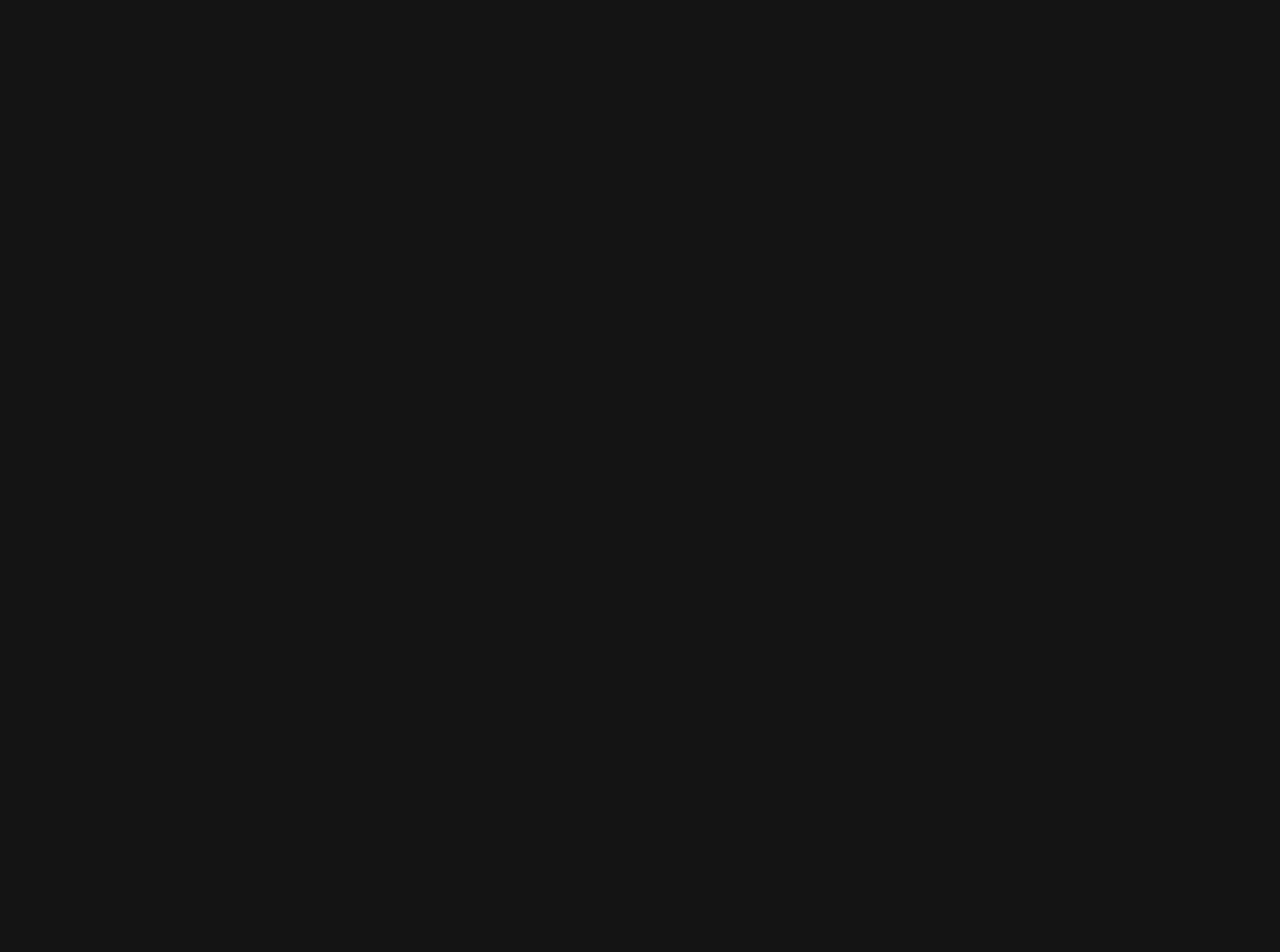
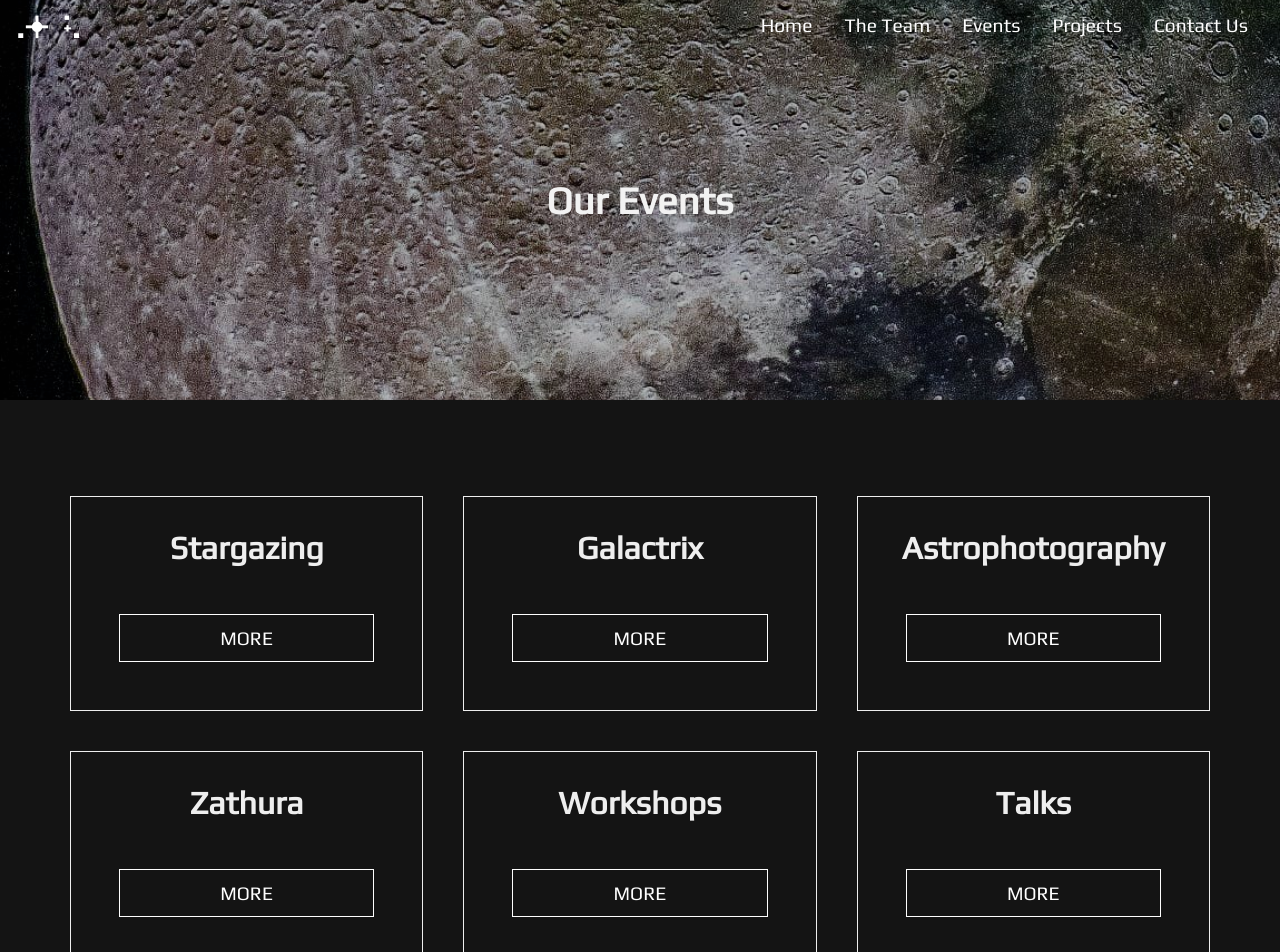
Before and after one commit to adastra-bphc/aa-website, a React (Create React App) app: page /events in a window 1280 px wide. Before the commit this address had no page. Shown: the top 952 px of the page. Before the commit the page ends 800 px from the top, so only its background shows below. Built offline with nearby package versions, Linux system fonts and the light colour scheme.

Commit message:
feat: created events page with layout and css for the same

```diff
--- a/src/App.js
+++ b/src/App.js
@@ -3,6 +3,7 @@ import { Routes, Route } from 'react-router-dom';
 
 import Home from './routes/Home';
 import About from './routes/About';
+import Events from './routes/Events';
 
 function App() {
   return (
@@ -10,6 +11,7 @@ function App() {
       <Routes>
         <Route path="/" element={<Home />} />
         <Route path="/aboutus" element={<About />} />
+        <Route path="/events" element={<Events />} />
       </Routes>
     </>
   );
--- a/src/components/About.js
+++ b/src/components/About.js
@@ -7,15 +7,15 @@ const About = () => {
     <div className='about'>
         <div className='card-container'>
             <div className='card'>
+                <h3>President</h3>
+                <span className='bar'></span>
+                <p className='name'>Atreyi Dasgupta</p>
+                <Link to='/contact' className='btn'>Contact</Link>
+            </div>
+            <div className='card'>
                 <h3>Secretary</h3>
                 <span className='bar'></span>
                 <p className='name'>Divyansh Gangwar</p>
-                <Link to='/contact' className='btn'>Contact</Link>
-            </div>
-            <div className='card'>
-                <h3>President</h3>
-                <span className='bar'></span>
-                <p className='name'>Atreyi Dasgupta</p>
                 <Link to='/contact' className='btn'>Contact</Link>
             </div>
             <div className='card'>
--- /dev/null
+++ b/src/components/Details.js
@@ -0,0 +1,17 @@
+import React, {Component} from 'react'
+import './DetailsStyles.css'
+
+export class Details extends Component {
+    render() {
+        return (
+            <div className="details-img">
+                <div className='headimg'>
+                    <h1>{this.props.heading}</h1>
+                    <p>{this.props.text}</p>
+                </div>
+            </div>
+        )
+    }
+}
+
+export default Details
--- /dev/null
+++ b/src/components/DetailsStyles.css
@@ -0,0 +1,43 @@
+.details-img {
+    background: rgba(0, 0, 0, 0.3);
+    height: 50vh;
+    width: 100%;
+    position: relative;
+    opacity: 0.95;
+}
+
+.details-img:before {
+    content: '';
+    background: url('../assets/details.jpg') no-repeat center center/cover;
+    height: 100%;
+    width: 100%;
+    position: absolute;
+    top: 0;
+    left: 0;
+    z-index: -1;
+}
+
+.details-img .headimg {
+    width: 100%;
+    height: 100%;
+    display: flex;
+    flex-direction: column;
+    justify-content: center;
+    align-items: center;
+}
+
+.details-img h1{
+    font-size: 2.4rem;
+}
+
+.details-img p {
+    font-size: 1.2rem;
+    align-items: center;
+    justify-content: center;
+}
+
+@media screen and (max-width: 648px) {
+    .details-img h1 {
+        font-size: 2rem;
+    }
+}
--- /dev/null
+++ b/src/components/Events.js
@@ -0,0 +1,44 @@
+import React from 'react'
+import {Link} from 'react-router-dom'
+import './EventsStyles.css'
+
+const Events = () => {
+  return (
+    <div className='events'>
+        <div className='card-container'>
+            <div className='card'>
+                <span className='bar'></span>
+                <p className='name'>Stargazing</p>
+                <Link to='/events' className='btn'>More</Link>
+            </div>
+            <div className='card'>
+                <span className='bar'></span>
+                <p className='name'>Galactrix</p>
+                <Link to='/events' className='btn'>More</Link>
+            </div>
+            <div className='card'>
+                <span className='bar'></span>
+                <p className='name'>Astrophotography</p>
+                <Link to='/events' className='btn'>More</Link>
+            </div>
+            <div className='card'>
+                <span className='bar'></span>
+                <p className='name'>Zathura</p>
+                <Link to='/events' className='btn'>More</Link>
+            </div>
+            <div className='card'>
+                <span className='bar'></span>
+                <p className='name'>Workshops</p>
+                <Link to='/events' className='btn'>More</Link>
+            </div>
+            <div className='card'>
+                <span className='bar'></span>
+                <p className='name'>Talks</p>
+                <Link to='/events' className='btn'>More</Link>
+            </div>
+        </div>
+    </div>
+  )
+}
+
+export default Events
--- /dev/null
+++ b/src/components/EventsStyles.css
@@ -0,0 +1,58 @@
+.events{
+    width: 100%;
+    padding: 6rem 1rem;
+    background-color: #141414;
+}
+
+.card-container {
+    max-width: 1140px;
+    margin: auto;
+    display: grid;
+    grid-gap: 40px;
+    grid-template-columns: repeat(3, 1fr);
+}
+
+.card-container .card {
+    border: 1px solid #eee;
+    color: #eee;
+}
+
+.card {
+    text-align: center;
+    padding: 1rem;
+}
+
+.card:hover {
+    background-color: #141414;
+}
+
+.card h3 {
+    font: 1.4rem;
+    padding: 1 rem;
+}
+
+.card .name {
+    font-size: 2rem;
+    font-weight: 600;
+    padding: 1rem;
+}
+
+.events p {
+    color: #eee;
+    padding: 1rem 0;
+    font-size: 1.2rem;
+}
+
+.card .btn {
+    display: block;
+    width: 80%;
+    margin: 2rem auto;
+}
+
+@media screen and (max-width: 980px) {
+    .card-container {
+        max-width: 80%;
+        margin: auto;
+        grid-template-columns: 1fr;
+    }
+}
--- a/src/components/Navbar.js
+++ b/src/components/Navbar.js
@@ -24,6 +24,9 @@ const Navbar = () => {
         <li>
             <Link to='/projects'>Projects</Link>
         </li>
+        <li>
+            <Link to='/contactus'>Contact Us</Link>
+        </li>
       </ul>
       <div className='hamburger' onClick={handleClick}>
         {click ? (<FaTimes size = {20} style={{color: '#fff'}}/>) : (<FaBars size = {20} style={{color: '#fff'}} />)}
--- /dev/null
+++ b/src/routes/Events.js
@@ -0,0 +1,18 @@
+import React from 'react'
+import Navbar from '../components/Navbar'
+import Footer from '../components/Footer'
+import Events from '../components/Events'
+import Details from '../components/Details'
+
+const Event = () => {
+  return (
+    <div>
+      <Navbar />
+      <Details heading='Our Events'/>
+      <Events />
+      <Footer />
+    </div>
+  )
+}
+
+export default Event
```
Also changed, not shown: src/assets/details.jpg (added).
